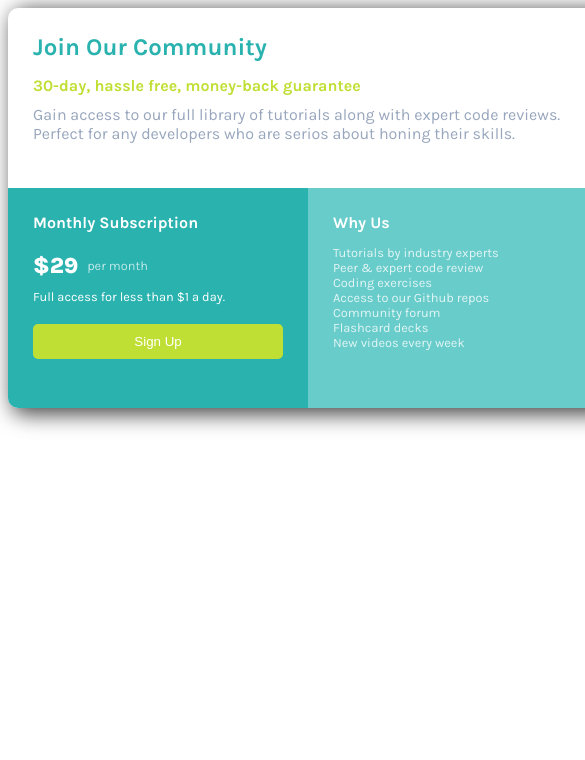
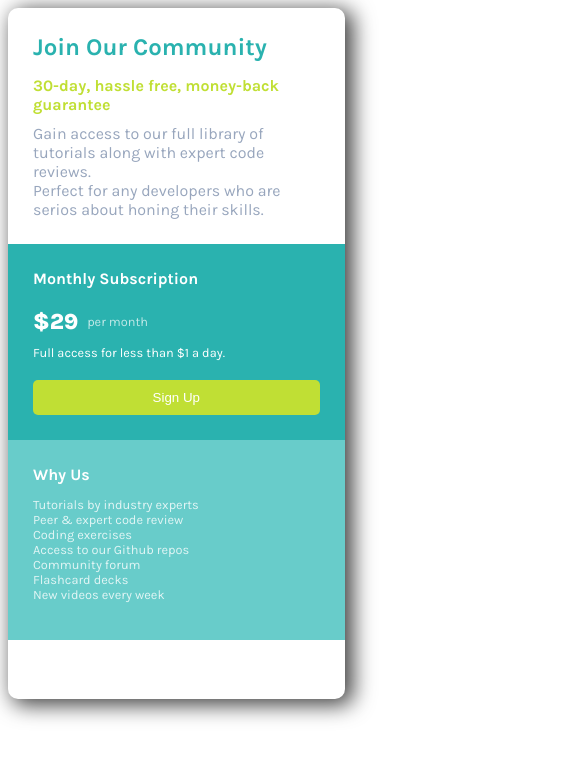
Before and after one commit to PotatoORG/frontend-mentor-spgcm, a plain HTML site: page index.html in a window 390 px wide. Shown: the top 760 px of the page, 585 px wide, since content can reach past the window. Drawn offline with Linux system fonts and the light colour scheme.

Commit message:
Responsiveness added (Now good for mobile screen too)

```diff
--- a/style.css
+++ b/style.css
@@ -115,3 +115,15 @@ ul{
   font-size: 0.8rem;
   opacity: 0.8;
 }
+
+@media (max-width : 620px){
+	#left-section, #right-section, #top-section{
+		width: 100%;
+		height: auto;
+	}
+
+	#card{
+		width: 90%;
+		height: auto;
+	}
+}
```
Also changed, not shown: index.html (indentation only).
